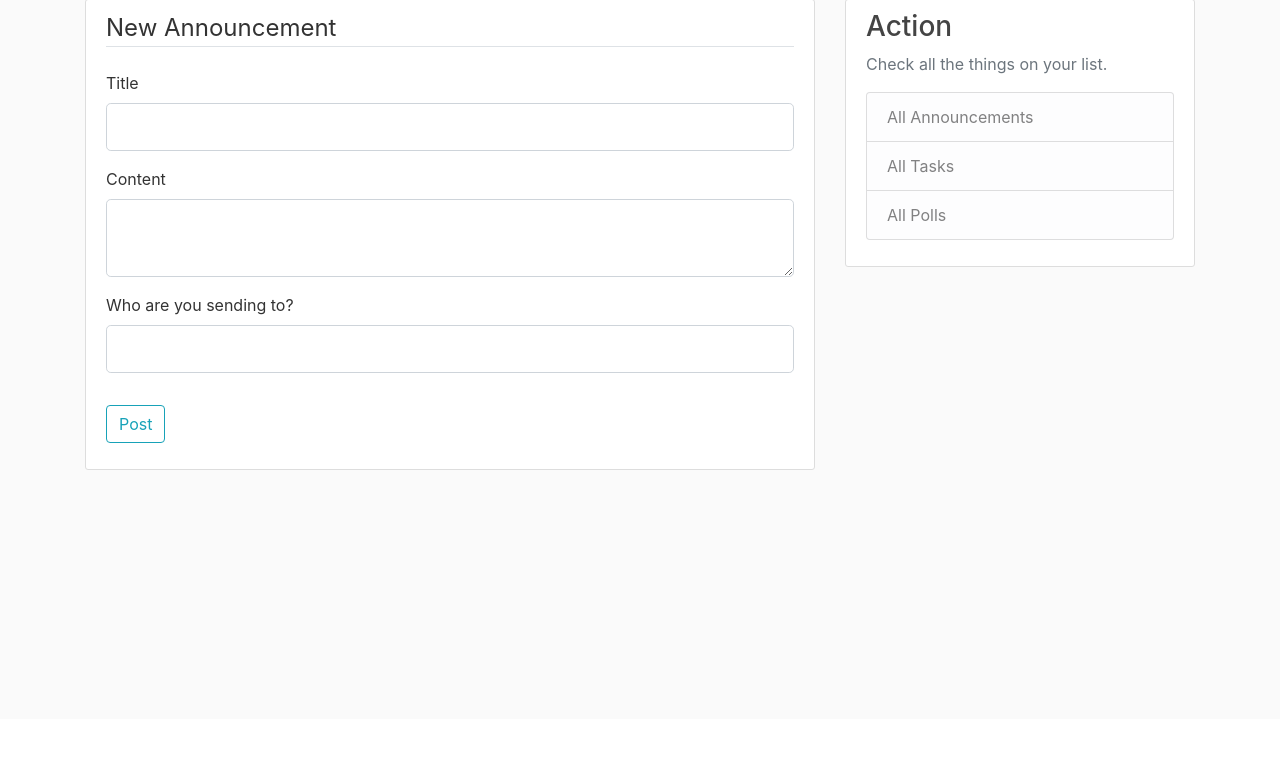
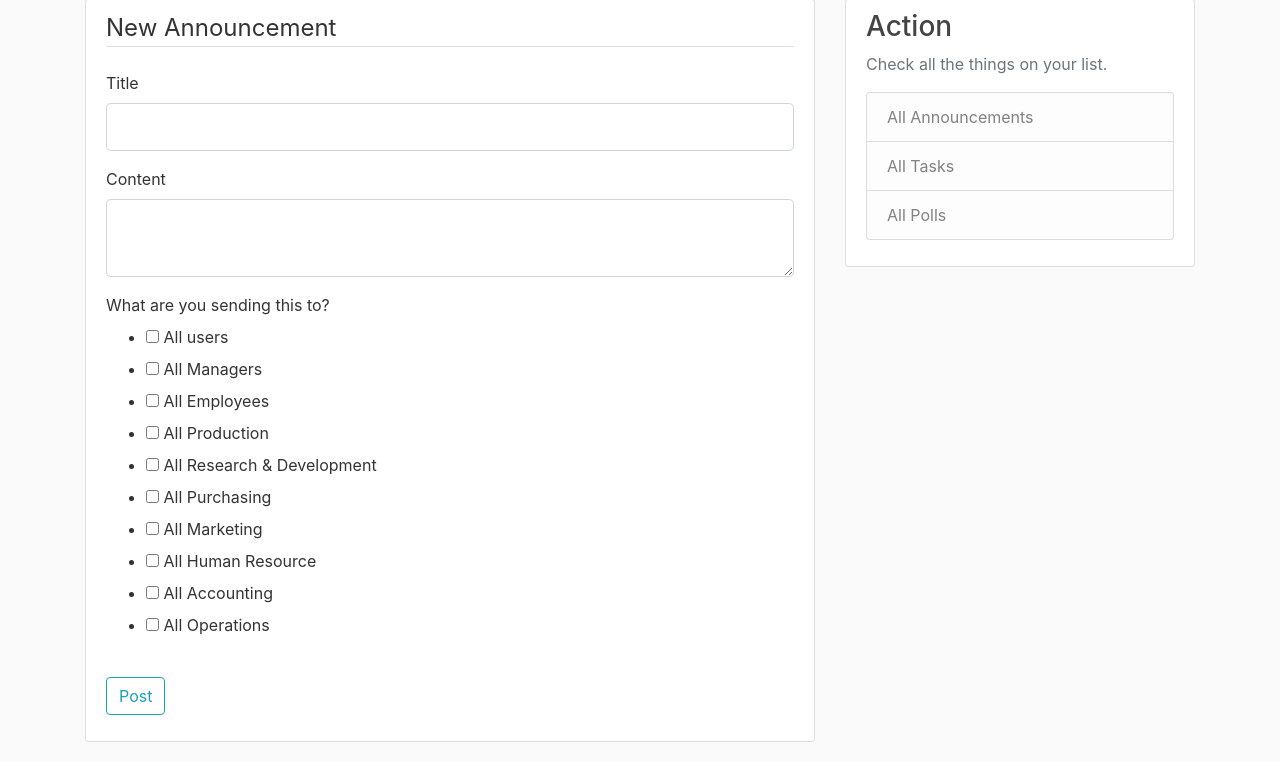
Before and after one commit to joezuoyc/CS316_F20_Team8, a Flask app: page /announcements/new in a window 1280 px wide. Shown: the part 81-843 px from the top of the page. Before the commit the page ends 551 px from the top, so only its background shows below. Run offline with Flask 2, Linux system fonts and the light colour scheme; a user stored in the database is signed in; some libraries are stand-ins or nearby versions.

Commit message:
major change to annnouncement form and audience format

```diff
--- a/scheduler_code/scheduler/forms.py
+++ b/scheduler_code/scheduler/forms.py
@@ -1,10 +1,14 @@
 from flask_wtf import FlaskForm
 from flask_wtf.file import FileField, FileAllowed
 from flask_login import current_user
-from wtforms import StringField, PasswordField, SubmitField, BooleanField, TextAreaField, SelectField
+from wtforms import widgets, StringField, PasswordField, SubmitField, BooleanField, TextAreaField, SelectField,SelectMultipleField
 from wtforms.validators import DataRequired, Length, Email, EqualTo
 import email_validator
 from scheduler.models import User
+
+class MultiCheckboxField(SelectMultipleField):
+    widget = widgets.ListWidget(prefix_label=False)
+    option_widget = widgets.CheckboxInput()
 
 class RegistrationForm(FlaskForm):
 	username = StringField('Username', validators =
@@ -53,7 +57,7 @@ class UpdateAccountForm(FlaskForm):
 					[DataRequired(),Length(min = 2, max = 20) ])
 	email = StringField('Email', validators =
 					[DataRequired(), Email() ])
-	dept = SelectField('Department', [DataRequired()],
+	dept = SelectMultipleField('Department', [DataRequired()],
 						choices=[('Production', 'Production'),
                                  ('RaD', 'Research & Development'),
                                  ('Purchasing', 'Purchasing'),
@@ -83,7 +87,9 @@ class AnnouncementForm(FlaskForm):
 	title = StringField('Title', validators = [DataRequired()])
 	content = TextAreaField('Content', validators = [DataRequired()])
 	submit = SubmitField('Post')
-	audience = StringField('Who are you sending to?')
+	audience = MultiCheckboxField('What are you sending this to?')
+
+
 
 class TaskForm(FlaskForm):
 	title = StringField('Title', validators = [DataRequired()])
--- a/scheduler_code/scheduler/routes.py
+++ b/scheduler_code/scheduler/routes.py
@@ -130,25 +130,66 @@ def all_announcements():
 	return render_template('all_announcements.html', announcements =announcements, title = 'All announcements')
 
 
+general_groups = [('All','All users'),('Managers','All Managers'),('Employees','All Employees')]
+dept_groups = [				 	 ('Production', 'All Production'),
+                                 ('RaD', 'All Research & Development'),
+                                 ('Purchasing', 'All Purchasing'),
+                                 ('Marketing', 'All Marketing'),
+                                 ('HR', 'All Human Resource'),
+                                 ('Accounting', 'All Accounting'),
+                                 ('Operations', 'All Operations')]
+departments = ['Managers','Employees','Production','RaD','Purchasing''Marketing','HR','Accounting','Operations']
+audience_groups = general_groups + dept_groups
+
+
 @app.route("/announcements/new", methods=['GET', 'POST'])
 @login_required
 def new_announcement():
 	form = AnnouncementForm()
+	form.audience.choices = audience_groups
 	if form.validate_on_submit():
 		announcement = Announcement(title = form.title.data, content = form.content.data,
-						author = current_user, audience = form.audience.data)
+						author = current_user)
 		db.session.add(announcement)
 		db.session.commit()
 		ann_id = db.session.query(Announcement).order_by(Announcement.id.desc()).first().id
-		#all_audience = form.audience.data.split(",")
-		all_audience = re.findall(r'\w+',form.audience.data )
-		all_audience = set(all_audience + [current_user.username])
-		for audi in all_audience:
-			announcement_rec = Announcement_recipent(announcement_id = ann_id, recipient = audi)
-			db.session.add(announcement_rec)
+		audi_groups = form.audience.data
+
+		# loop over different scenarios
+		if ('All' in audi_groups) or ('Managers' in audi_groups and 'Employees' in audi_groups):
+			all_users = User.query.all()
+			for user in all_users:
+				announcement_rec = Announcement_recipent(announcement_id = ann_id, recipient = user.id)
+				db.session.add(announcement_rec)
 			db.session.commit()
 
-		flash('Your accoucement has been created', 'success')
+		else:
+			if 'Managers' in audi_groups:
+				managers = User.query.filter(User.is_manager)
+				for man in managers:
+					announcement_rec = Announcement_recipent(announcement_id = ann_id, recipient = man.id)
+					db.session.add(announcement_rec)
+			if 'Employees' in audi_groups:
+				employees = User.query.filter(User.is_manager == False)
+				for emp in employees:
+					announcement_rec = Announcement_recipent(announcement_id = ann_id, recipient = emp.id)
+					db.session.add(announcement_rec)
+			for dept in departments:
+				dept_members = User.query.filter(User.dept == dept)
+				for mem in dept_members:
+					announcement_rec = Announcement_recipent(announcement_id = ann_id, recipient = mem.id)
+					db.session.add(announcement_rec)
+			db.session.commit()
+
+		#all_audience = form.audience.data.split(",")
+		# all_audience = re.findall(r'\w+',form.audience.data )
+		# all_audience = set(all_audience + [current_user.username])
+		# for audi in all_audience:
+		# 	announcement_rec = Announcement_recipent(announcement_id = ann_id, recipient = audi)
+		# 	db.session.add(announcement_rec)
+		# 	db.session.commit()
+
+		flash('Your annoucement has been created', 'success')
 		return redirect(url_for('main'))
 	return render_template('new_announcement.html', title='New accouncement', form = form, legend = 'New Announcement')
 
--- a/scheduler_code/scheduler/templates/new_announcement.html
+++ b/scheduler_code/scheduler/templates/new_announcement.html
@@ -43,7 +43,8 @@
                             {% endfor %}
                         </div>
                     {% else %}
-                        {{ form.audience(class="form-control form-control-lg") }}
+                        {{ form.audience(class="selectpicker") }}
+
                     {% endif %}
                 </div>
             </fieldset>
```
Also changed, not shown: scheduler_code/scheduler/models.py (+5 -2 lines), scheduler_code/scheduler/templates/main.html (+9 -4 lines), scheduler_code/scheduler/site.db.
